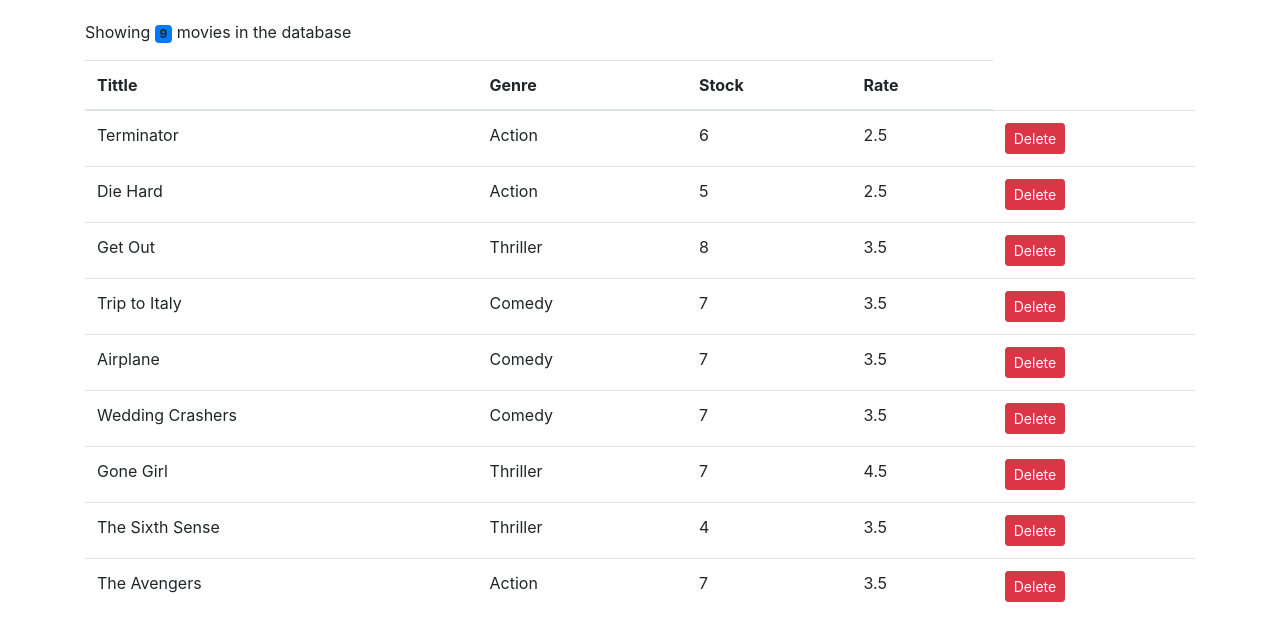
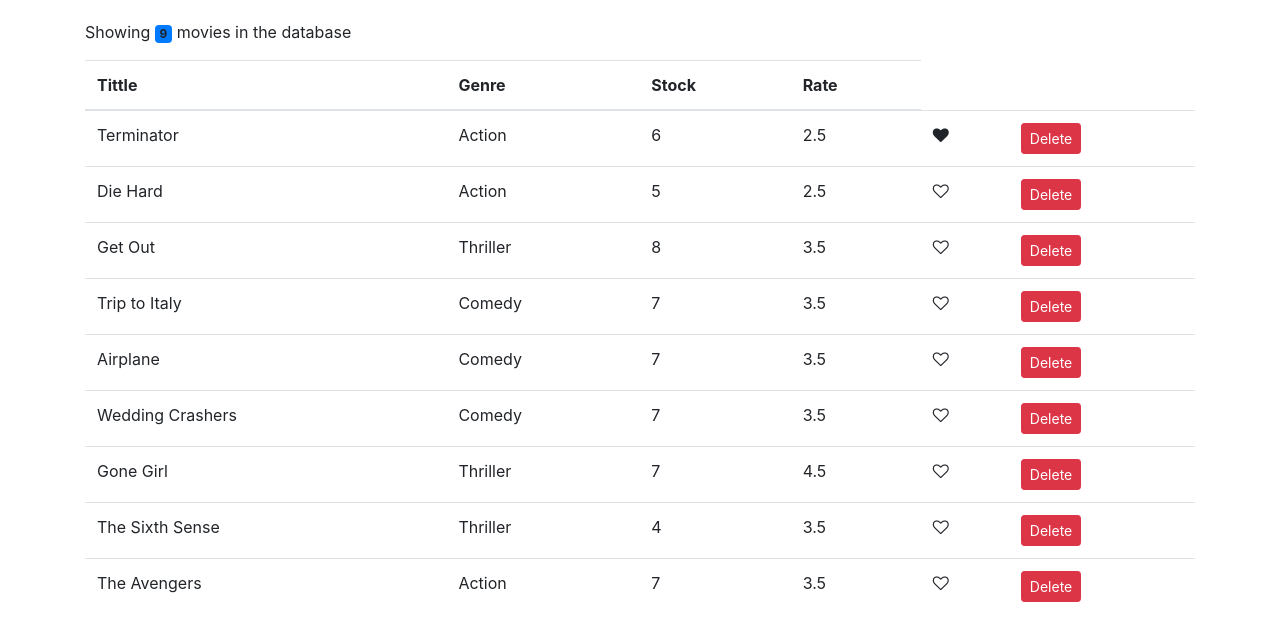
Before and after one commit to Amr-okasha/movul, a React (Create React App) app: page / in a window 1280 px wide. Shown: the top 640 px of the page. Built offline with nearby package versions, Linux system fonts and the light colour scheme.

Commit message:
add-like-component-create-ui-connect-to-movies-component-create-its-logic

```diff
--- a/package.json
+++ b/package.json
@@ -3,6 +3,7 @@
   "version": "0.1.0",
   "private": true,
   "dependencies": {
+    "@fortawesome/fontawesome-free": "^5.15.3",
     "@testing-library/jest-dom": "^5.12.0",
     "@testing-library/react": "^11.2.6",
     "@testing-library/user-event": "^12.8.3",
--- /dev/null
+++ b/src/component/common/LikeComponent.jsx
@@ -0,0 +1,20 @@
+import React from "react";
+
+const LikeComponent = (props) => {
+  let classes = "fa fa-heart";
+  classes += props.liked ? "" : "-o";
+  return (
+    <div>
+      <i
+        style={{
+          cursor: "pointer",
+        }}
+        onClick={props.onClick}
+        className={classes}
+        aria-hidden="true"
+      ></i>
+    </div>
+  );
+};
+
+export default LikeComponent;
--- a/src/component/movies.jsx
+++ b/src/component/movies.jsx
@@ -1,5 +1,6 @@
 import React, { Component } from "react";
 import { getMovies } from "../services/fakeMovieService";
+import LikeComponent from "./common/LikeComponent";
 
 class Movies extends Component {
   constructor(props) {
@@ -16,21 +17,34 @@ class Movies extends Component {
       movies,
     });
   };
-
+  handleLike = (movie) => {
+    const movies = [...this.state.movies];
+    const index = movies.indexOf(movie);
+    movies[index] = { ...movie };
+    movies[index].liked = !movies[index].liked;
+    console.log(movies);
+    this.setState({
+      movies,
+    });
+  };
   render() {
     const { length: count } = this.state.movies;
 
     return count === 0 ? (
       <React.Fragment>
         <p>There are not movies in the data base </p>
-        <p>Total Number :<span className={this.handleCountstyles()}>{this.handleCountResult()}</span> </p>
+        <p>
+          Total Number :
+          <span className={this.handleCountstyles()}>
+            {this.handleCountResult()}
+          </span>{" "}
+        </p>
       </React.Fragment>
     ) : (
       <React.Fragment>
-
         <p>
-          Showing <span className={this.handleCountstyles()}>{count}</span> movies in
-          the database
+          Showing <span className={this.handleCountstyles()}>{count}</span>{" "}
+          movies in the database
         </p>
         <table className="table">
           <thead>
@@ -49,6 +63,13 @@ class Movies extends Component {
                   <td>{movie.genre.name}</td>
                   <td>{movie.numberInStock}</td>
                   <td>{movie.dailyRentalRate}</td>
+                  <td className="LikeComponent">
+                    <LikeComponent
+                      movie={movie}
+                      liked={movie.liked}
+                      onClick={() => this.handleLike(movie)}
+                    />
+                  </td>
                   <td>
                     <button
                       onClick={() => this.deleteHandler(movie)}
@@ -70,10 +91,10 @@ class Movies extends Component {
 
     return count === 0 ? "Zero" : count;
   }
-  handleCountstyles(){
+  handleCountstyles() {
     const { length: count } = this.state.movies;
-      let badge = "badge bg-"
-    return badge += count ===0? "warning" : "primary"
+    let badge = "badge bg-";
+    return (badge += count === 0 ? "warning" : "primary");
   }
 }
 
--- a/src/index.js
+++ b/src/index.js
@@ -5,6 +5,7 @@ import App from './App';
 import reportWebVitals from './reportWebVitals';
 import 'bootstrap/dist/css/bootstrap.css'
 import 'font-awesome/css/font-awesome.css'
+
 
 ReactDOM.render(
   <React.StrictMode>
--- a/src/services/fakeMovieService.js
+++ b/src/services/fakeMovieService.js
@@ -7,7 +7,8 @@ const movies = [
     genre: { _id: "5b21ca3eeb7f6fbccd471818", name: "Action" },
     numberInStock: 6,
     dailyRentalRate: 2.5,
-    publishDate: "2018-01-03T19:04:28.809Z"
+    publishDate: "2018-01-03T19:04:28.809Z",
+    liked: true
   },
   {
     _id: "5b21ca3eeb7f6fbccd471816",
```
Also changed, not shown: 1 other file (tests, documents, lock files or other folders).
